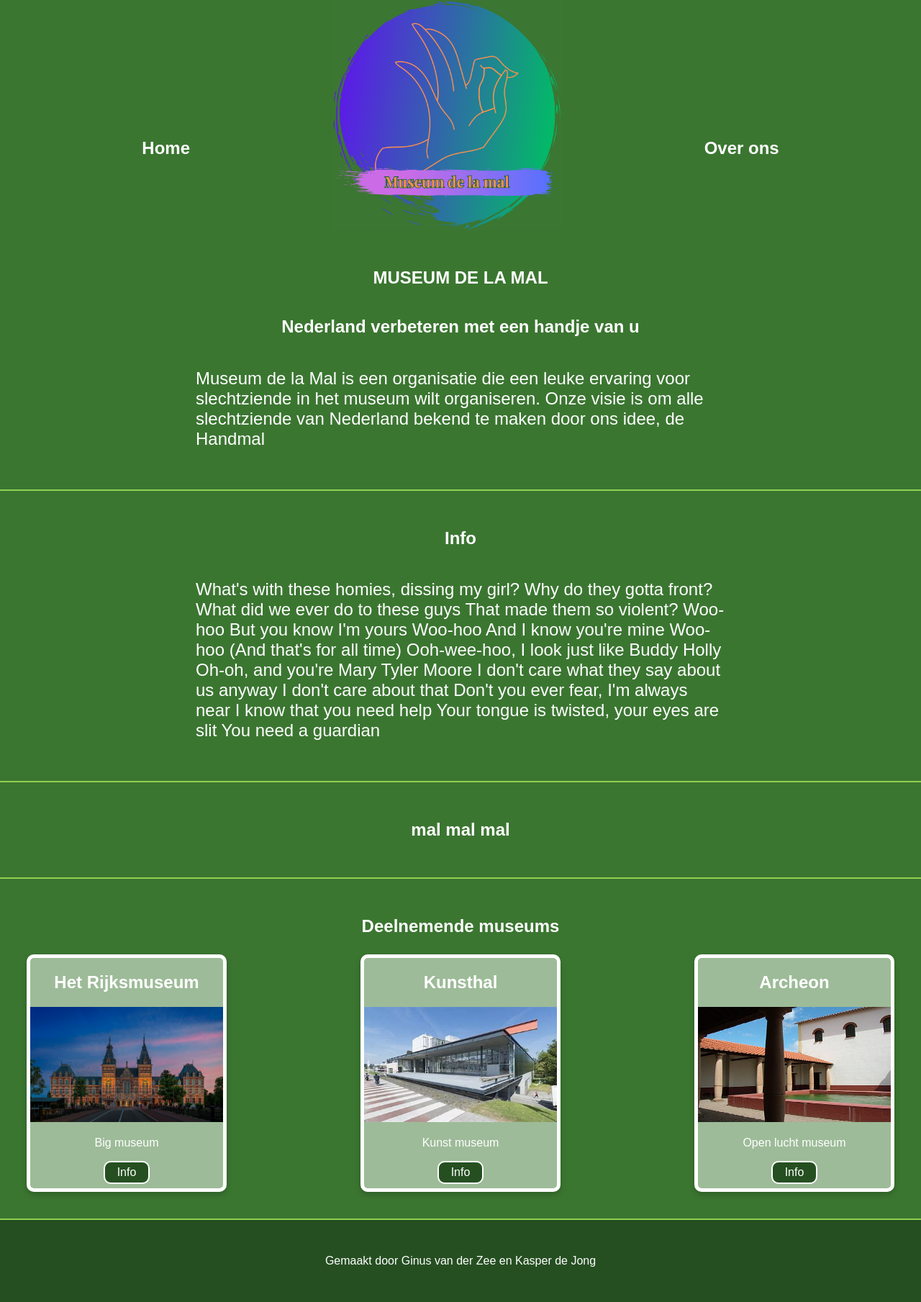
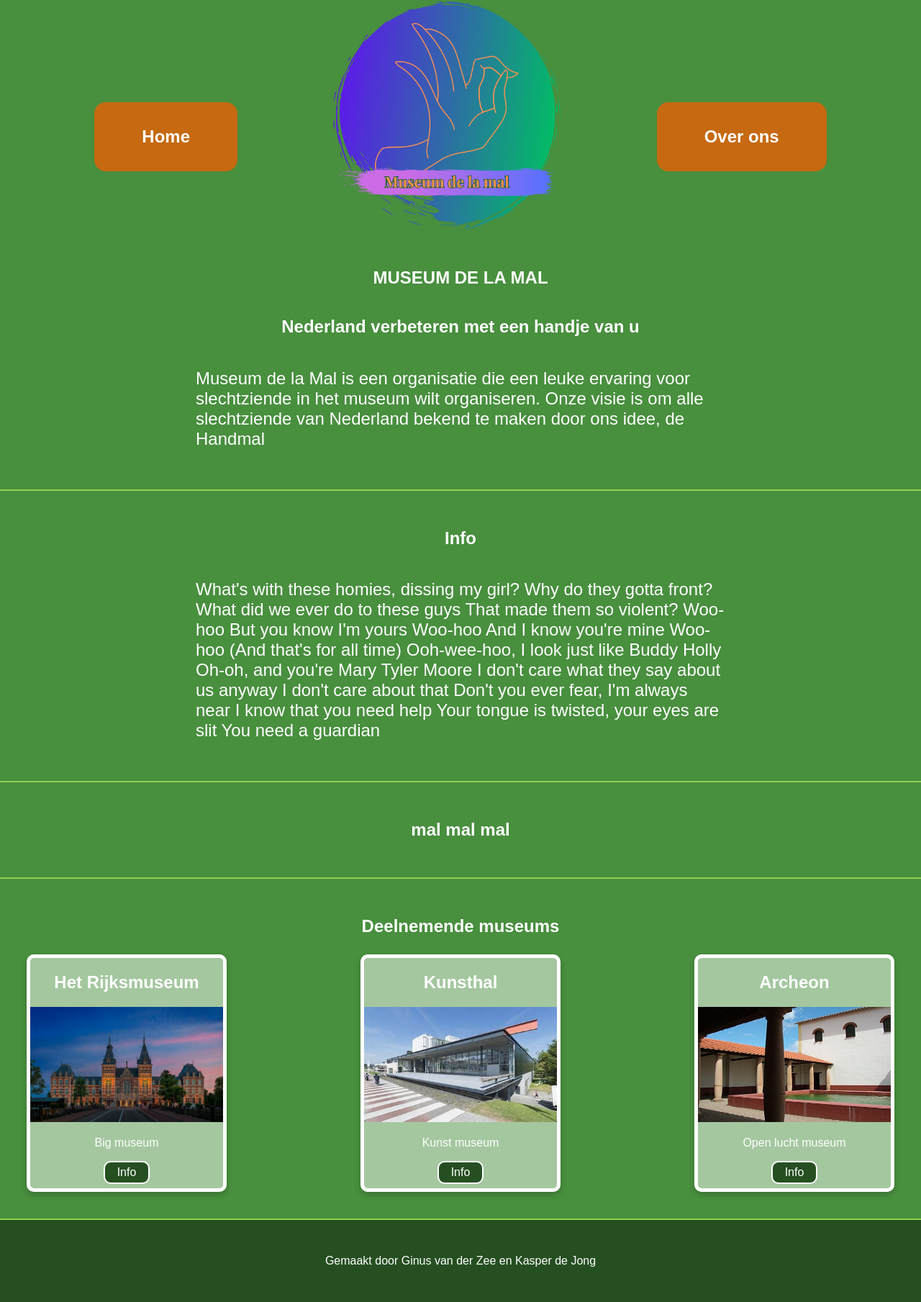
Before and after one commit to GinusHR/CLE-3, a PHP site: page / in a window 1280 px wide. Shown: the whole page at 72% size. Run offline with PHP 8.4, Linux system fonts and the light colour scheme.

Commit message:
Knoppen Css + kleur en logo change

```diff
--- a/css/style.css
+++ b/css/style.css
@@ -1,5 +1,5 @@
 body {
-    background-color: #3B7631;
+    background-color: #488F3E;
     font-family: 'Roobert', sans-serif;
     margin: 0;
     color: white;
@@ -14,7 +14,11 @@ body {
 
 
 .nav-bar h2 {
-    margin-bottom: -9vh;
+    margin-bottom: -5vh;
+    border: solid #C66911 2px;
+    border-radius: 1rem;
+    background-color: #C66911   ;
+    padding: 2rem 4rem;
 }
 
 
@@ -137,22 +141,10 @@ section {
     color: white;
 }
 
-
-/*.modal-content h1 {*/
-/*    margin: 0;*/
-/*    padding: 20px;*/
-/*    background-color: #041c31;*/
-/*    color: #FFFF00;*/
-/*    text-transform: capitalize;*/
-/*    font-size: 3vh;*/
-/*    text-align: center;*/
-/*}*/
-
 .modal-content img {
     width: 50rem;
     height: 25rem;
 }
-
 
 .modal-content::after {
     content: "";
```
Also changed, not shown: images/logo.png, 1 other file.
